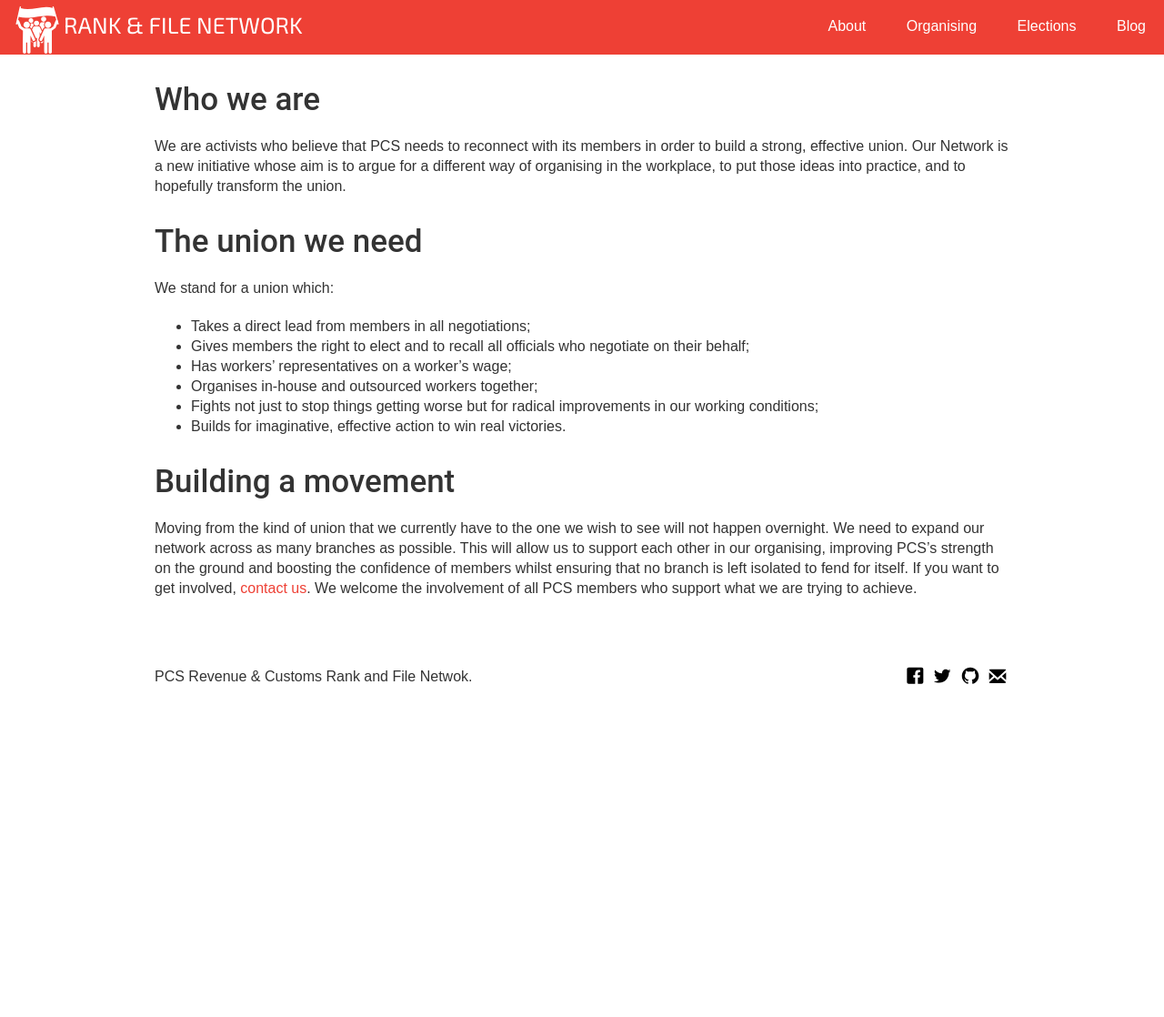
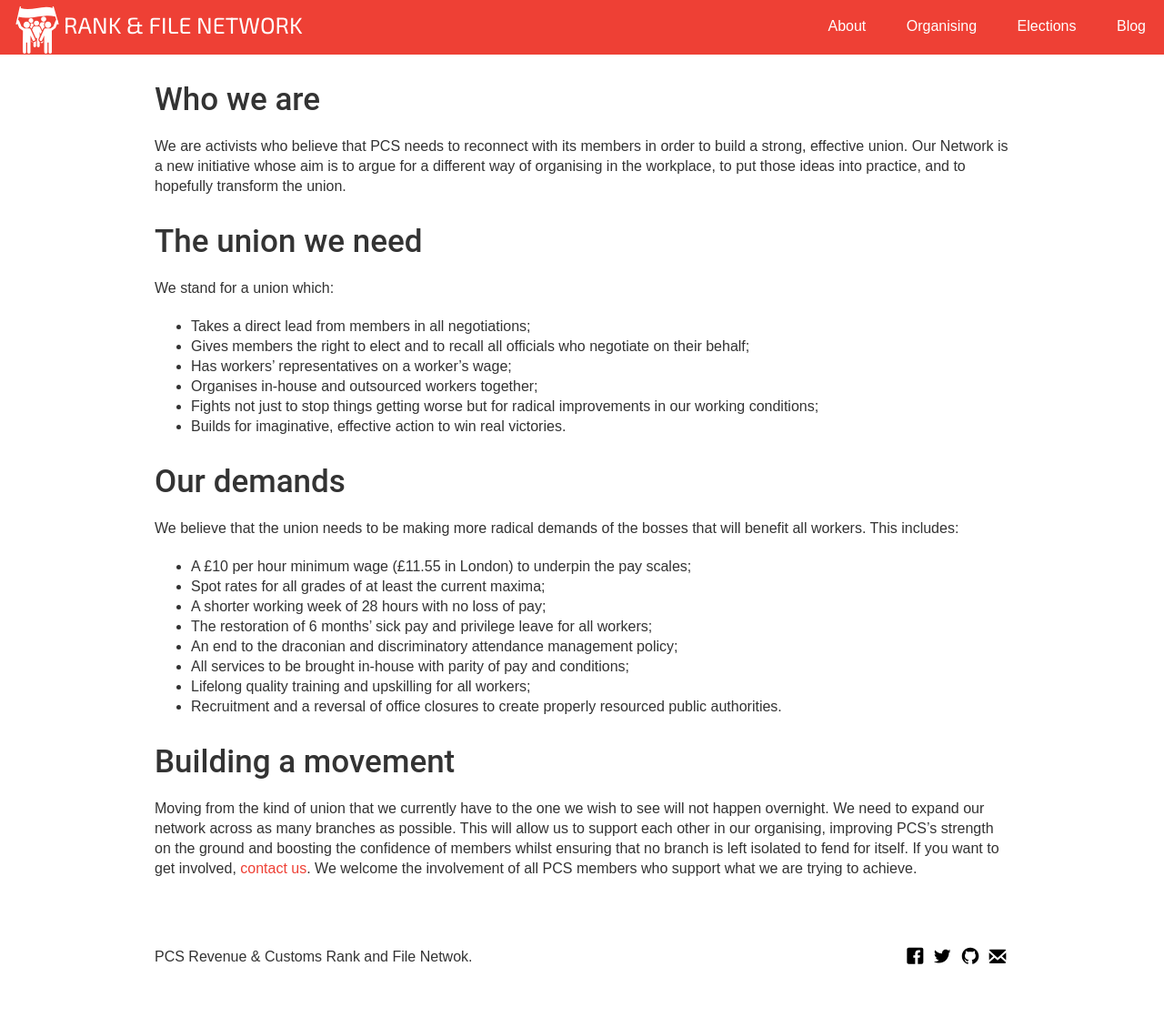
Before and after one commit to pcsrankandfile/pcsrankandfile.github.io, a Jekyll site: the page built from about.md, in a window 1280 px wide. Shown: the whole page at 91% size. Built offline with Jekyll 4.4.1, drawn with Linux system fonts in a browser that asks for light colours; our own code applies the rules of GitHub Pages for plain Markdown files; before the commit the page ends 900 px from its top, so only the background shows below that.

Commit message:
Update about.md

```diff
--- a/about.md
+++ b/about.md
@@ -16,6 +16,18 @@ We stand for a union which:
 - Fights not just to stop things getting worse but for radical improvements in our working conditions;
 - Builds for imaginative, effective action to win real victories.
 
+# Our demands
+
+We believe that the union needs to be making more radical demands of the bosses that will benefit all workers. This includes:
+- A £10 per hour minimum wage (£11.55 in London) to underpin the pay scales;
+- Spot rates for all grades of at least the current maxima;
+- A shorter working week of 28 hours with no loss of pay;
+- The restoration of 6 months’ sick pay and privilege leave for all workers;
+- An end to the draconian and discriminatory attendance management policy;
+- All services to be brought in-house with parity of pay and conditions;
+- Lifelong quality training and upskilling for all workers;
+- Recruitment and a reversal of office closures to create properly resourced public authorities.
+
 # Building a movement
 
 Moving from the kind of union that we currently have to the one we wish to see will not happen overnight. We need to expand our network across as many branches as possible. This will allow us to support each other in our organising, improving PCS’s strength on the ground and boosting the confidence of members whilst ensuring that no branch is left isolated to fend for itself. If you want to get involved, [contact us](mailto:hello@pcsrankandfile.com). We welcome the involvement of all PCS members who support what we are trying to achieve.
```
